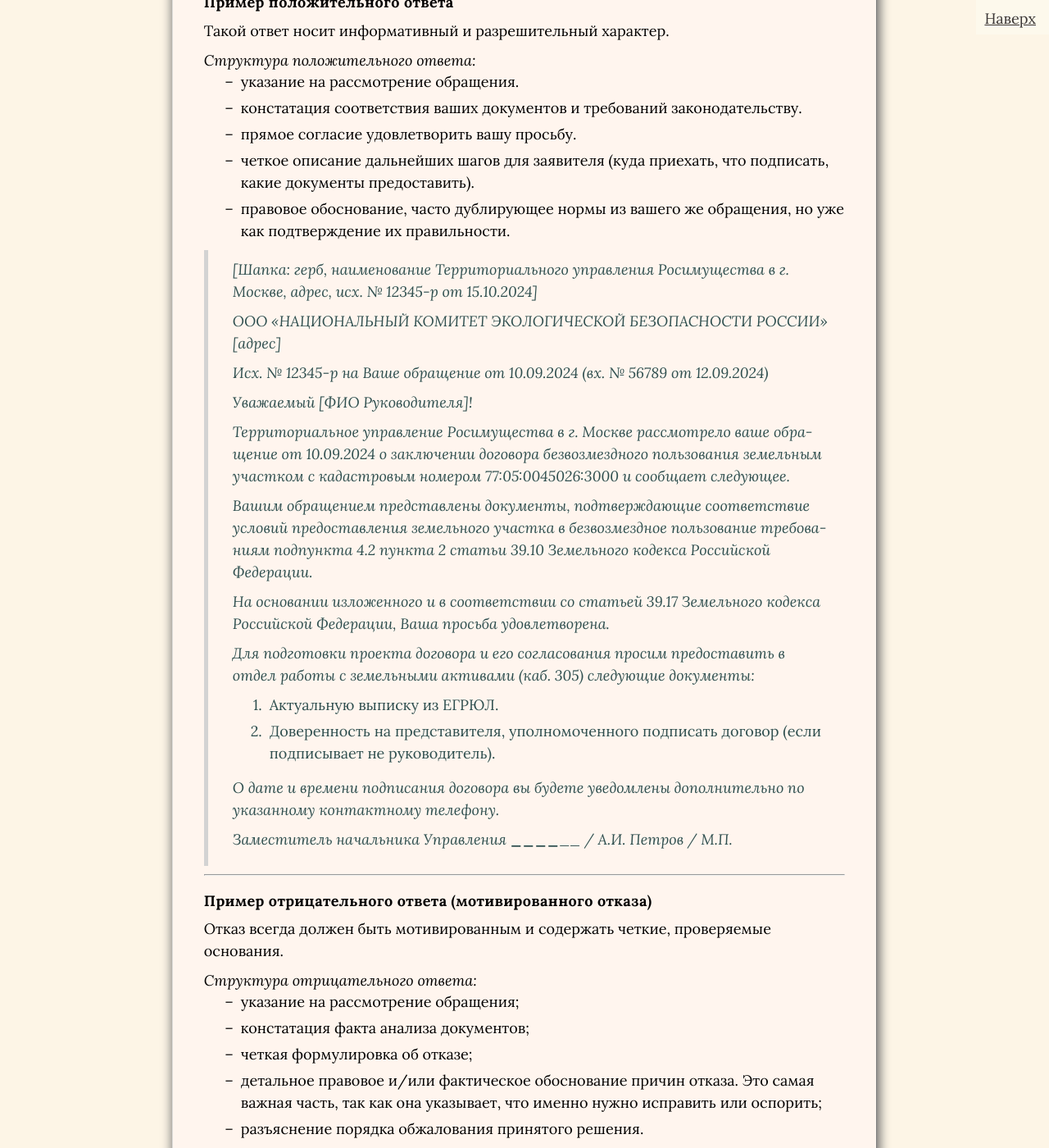
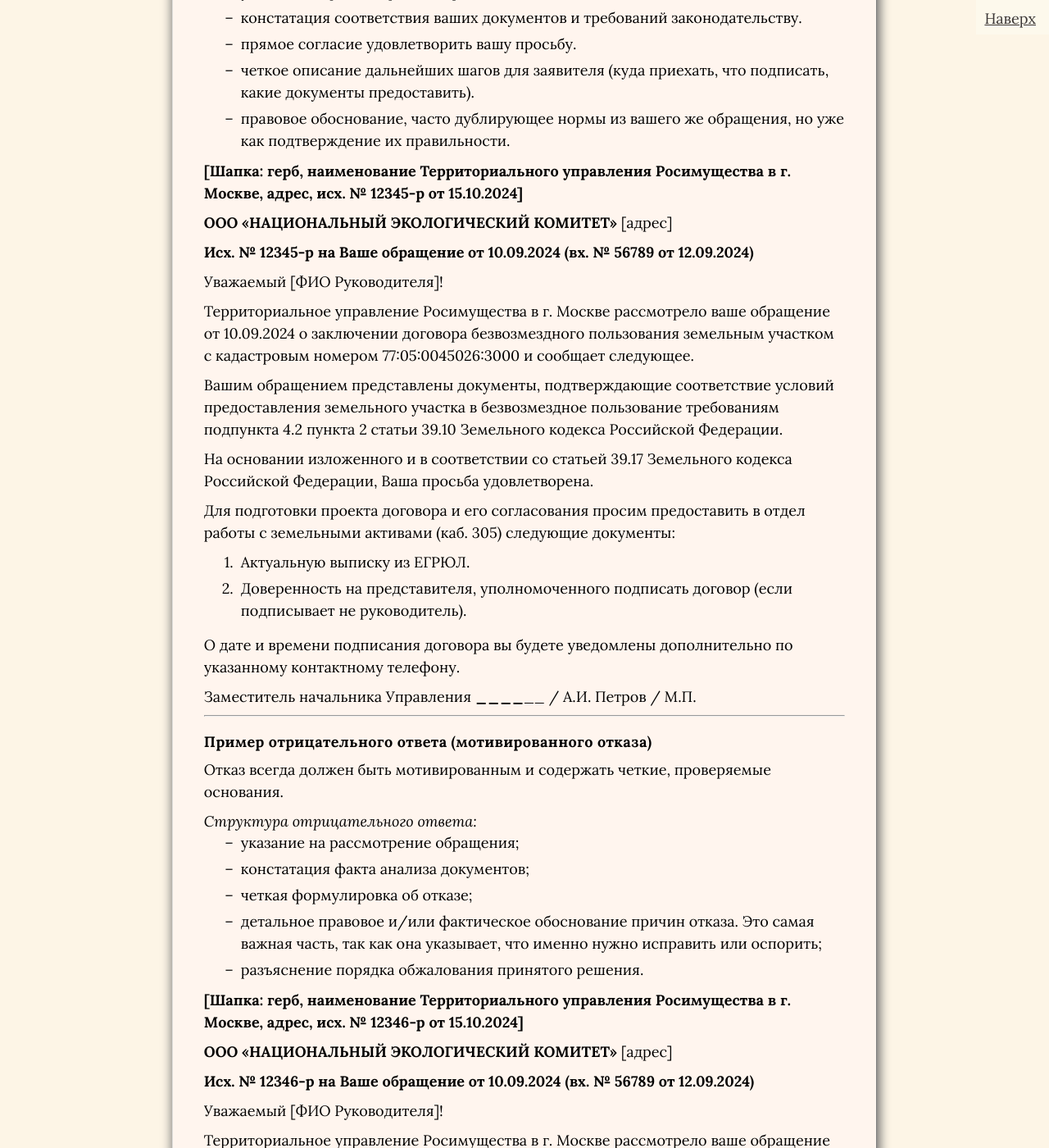
Before and after one commit to SergSi/land-use-art, a Jekyll site: the page built from _posts/2025-09-12-metod.md, in a window 1280 px wide and 1400 px high, scrolled down 23761 px. Shown: the whole window at 82% size. Built offline with Jekyll 4.4.1, drawn with Linux system fonts in a browser that asks for light colours; some web fonts are replaced; some of the changed text lies outside the part shown.

Commit message:
Update 2025-09-12-metod.md

```diff
--- a/_posts/2025-09-12-metod.md
+++ b/_posts/2025-09-12-metod.md
@@ -522,69 +522,69 @@
 
 #### Пример обращения
 
-> **В Территориальный орган Федерального агентства по управлению государственным имуществом**
-> (полное наименование и адрес территориального органа)
->
-> **От Некоммерческой организации**
-> (организационно-правовая форма и полное наименование)
-> (адрес, ИНН, ОГРН)
->
-> **Исх. № [номер] от «[дата]» [месяц] 2024 г.**
-> **Контактное лицо: [ФИО]**
-> **Тел.: [номер телефона]**
->
-> ------
->
-> **ЗАЯВЛЕНИЕ**
-> **о заключении договора безвозмездного пользования земельным участком, находящимся в федеральной собственности**
->
-> Уважаемый руководитель!
->
-> [Полное наименование организации] (далее — Организация) обращается с просьбой о заключении договора безвозмездного пользования земельным участком, находящимся в федеральной собственности, с кадастровым номером **[Кадастровый номер земельного участка]**, расположенным по адресу: **[Адрес земельного участка]**.
->
-> **Основанием для обращения** является необходимость обеспечения законного режима использования земельного участка, на котором расположен объект федеральной собственности — **[Наименование объекта]** (кадастровый номер: **[Кадастровый номер объекта]**), переданное Организации на ответственное хранение.
-> *[Краткое пояснение: Указать тип объекта и его назначение, например: "защитное сооружение гражданской обороны", "нежилое здание" и т.п.]*
->
-> **Правовое обоснование заключения договора безвозмездного пользования:**
->
-> В соответствии с действующим законодательством, использование земельных участков, находящихся в государственной или муниципальной собственности, должно осуществляться на предусмотренных законом правах.
->
-> 1. **Статья 39.10 Земельного кодекса Российской Федерации (ЗК РФ)** регламентирует предоставление земельных участков, находящихся в государственной или муниципальной собственности, в безвозмездное пользование.
->    **Подпункт 4.2 пункта 2 статьи 39.10 ЗК РФ** предусматривает возможность предоставления земельного участка в безвозмездное пользование некоммерческим организациям при условии, что на участке расположены находящиеся в государственной собственности здания/сооружения, переданные им в безвозмездное пользование.
-> 2. **Применимость указанной нормы к нашей ситуации:**
->    - организация является некоммерческой (что подтверждается уставными документами);
->    - на земельном участке расположен объект недвижимости, находящийся в федеральной собственности;
->    - указанный объект передан Организации на праве безвозмездного пользования на основании **[Реквизиты распорядительного документа]**.
->      *[Краткое пояснение: Указать тип и реквизиты документа, например: "Распоряжение Территориального управления Росимущества от [дата] № [номер]"]*
->
-> Таким образом, все условия, предусмотренные законодательством для заключения договора безвозмездного пользования земельным участком, соблюдены.
->
-> Заключение договора позволит легализовать использование земельного участка, необходимого для обеспечения сохранности объекта федеральной собственности.
->
-> На основании изложенного и в соответствии со статьями 39.10, 39.14, 39.17 Земельного кодекса Российской Федерации,
->
-> **ПРОСИМ:**
->
-> 1. Рассмотреть настоящее заявление и заключить договор безвозмездного пользования земельным участком с кадастровым номером **[Кадастровый номер земельного участка]**.
-> 2. Установить срок действия договора до момента прекращения права безвозмездного пользования расположенным на участке объектом недвижимости.
->
-> **Приложения:**
->
-> 1. Копия свидетельства о государственной регистрации некоммерческой организации.
-> 2. Копия Устава Организации.
-> 3. Копия документа, подтверждающего право безвозмездного пользования объектом недвижимости*.
->    *[Краткое пояснение: Указать конкретный документ, например: "Распоряжение о передаче имущества"]*
-> 4. Выписки из ЕГРН на земельный участок и объект недвижимости.
-> 5. Доверенность на представителя (при необходимости).
->
-> ------
->
-> Руководитель Организации
-> _________________________ / [ФИО] /
-> (подпись)
-> М.П.
->
-> «[дата]» [месяц] 2024 г.
+**В Территориальный орган Федерального агентства по управлению государственным имуществом**
+(полное наименование и адрес территориального органа)
+
+**От Некоммерческой организации**
+(организационно-правовая форма и полное наименование)
+(адрес, ИНН, ОГРН)
+
+**Исх. № [номер] от «[дата]» [месяц] 2024 г.**
+**Контактное лицо: [ФИО]**
+**Тел.: [номер телефона]**
+
+------
+
+**ЗАЯВЛЕНИЕ**
+**о заключении договора безвозмездного пользования земельным участком, находящимся в федеральной собственности**
+
+Уважаемый руководитель!
+
+[Полное наименование организации] (далее — Организация) обращается с просьбой о заключении договора безвозмездного пользования земельным участком, находящимся в федеральной собственности, с кадастровым номером **[Кадастровый номер земельного участка]**, расположенным по адресу: **[Адрес земельного участка]**.
+
+**Основанием для обращения** является необходимость обеспечения законного режима использования земельного участка, на котором расположен объект федеральной собственности — **[Наименование объекта]** (кадастровый номер: **[Кадастровый номер объекта]**), переданное Организации на ответственное хранение.
+*[Краткое пояснение: Указать тип объекта и его назначение, например: "защитное сооружение гражданской обороны", "нежилое здание" и т.п.]*
+
+**Правовое обоснование заключения договора безвозмездного пользования:**
+
+В соответствии с действующим законодательством, использование земельных участков, находящихся в государственной или муниципальной собственности, должно осуществляться на предусмотренных законом правах.
+
+1. **Статья 39.10 Земельного кодекса Российской Федерации (ЗК РФ)** регламентирует предоставление земельных участков, находящихся в государственной или муниципальной собственности, в безвозмездное пользование.
+   **Подпункт 4.2 пункта 2 статьи 39.10 ЗК РФ** предусматривает возможность предоставления земельного участка в безвозмездное пользование некоммерческим организациям при условии, что на участке расположены находящиеся в государственной собственности здания/сооружения, переданные им в безвозмездное пользование.
+2. **Применимость указанной нормы к нашей ситуации:**
+   - организация является некоммерческой (что подтверждается уставными документами);
+   - на земельном участке расположен объект недвижимости, находящийся в федеральной собственности;
+   - указанный объект передан Организации на праве безвозмездного пользования на основании **[Реквизиты распорядительного документа]**.
+     *[Краткое пояснение: Указать тип и реквизиты документа, например: "Распоряжение Территориального управления Росимущества от [дата] № [номер]"]*
+
+Таким образом, все условия, предусмотренные законодательством для заключения договора безвозмездного пользования земельным участком, соблюдены.
+
+Заключение договора позволит легализовать использование земельного участка, необходимого для обеспечения сохранности объекта федеральной собственности.
+
+На основании изложенного и в соответствии со статьями 39.10, 39.14, 39.17 Земельного кодекса Российской Федерации,
+
+**ПРОСИМ:**
+
+1. Рассмотреть настоящее заявление и заключить договор безвозмездного пользования земельным участком с кадастровым номером **[Кадастровый номер земельного участка]**.
+2. Установить срок действия договора до момента прекращения права безвозмездного пользования расположенным на участке объектом недвижимости.
+
+**Приложения:**
+
+1. Копия свидетельства о государственной регистрации некоммерческой организации.
+2. Копия Устава Организации.
+3. Копия документа, подтверждающего право безвозмездного пользования объектом недвижимости*.
+   *[Краткое пояснение: Указать конкретный документ, например: "Распоряжение о передаче имущества"]*
+4. Выписки из ЕГРН на земельный участок и объект недвижимости.
+5. Доверенность на представителя (при необходимости).
+
+------
+
+Руководитель Организации
+_________________________ / [ФИО] /
+(подпись)
+М.П.
+
+«[дата]» [месяц] 2024 г.
 
 <div style="page-break-before: always; margin-top: 30px;">
     <h3 style="position: absolute; left: -9999px; opacity: 0; height: 0; margin: 0; padding: 0;">
@@ -626,32 +626,31 @@
 *   четкое описание дальнейших шагов для заявителя (куда приехать, что подписать, какие документы предоставить).
 *   правовое обоснование, часто дублирующее нормы из вашего же обращения, но уже как подтверждение их правильности.
 
-> [Шапка: герб, наименование Территориального управления Росимущества в г. Москве, адрес, исх. № 12345-р от 15.10.2024]
->
-> ООО «НАЦИОНАЛЬНЫЙ КОМИТЕТ
-> ЭКОЛОГИЧЕСКОЙ БЕЗОПАСНОСТИ РОССИИ»
-> [адрес]
->
-> Исх. № 12345-р на Ваше обращение от 10.09.2024
-> (вх. № 56789 от 12.09.2024)
->
-> Уважаемый [ФИО Руководителя]!
->
-> Территориальное управление Росимущества в г. Москве рассмотрело ваше обращение от 10.09.2024 о заключении договора безвозмездного пользования земельным участком с кадастровым номером 77:05:0045026:3000 и сообщает следующее.
->
-> Вашим обращением представлены документы, подтверждающие соответствие условий предоставления земельного участка в безвозмездное пользование требованиям подпункта 4.2 пункта 2 статьи 39.10 Земельного кодекса Российской Федерации.
->
-> На основании изложенного и в соответствии со статьей 39.17 Земельного кодекса Российской Федерации, Ваша просьба удовлетворена.
->
-> Для подготовки проекта договора и его согласования просим предоставить в отдел работы с земельными активами (каб. 305) следующие документы:
-> 1. Актуальную выписку из ЕГРЮЛ.
-> 2. Доверенность на представителя, уполномоченного подписать договор (если подписывает не руководитель).
->
-> О дате и времени подписания договора вы будете уведомлены дополнительно по указанному контактному телефону.
->
-> Заместитель начальника Управления
-> ________________ / А.И. Петров /
-> М.П.
+**[Шапка: герб, наименование Территориального управления Росимущества в г. Москве, адрес, исх. № 12345-р от 15.10.2024]**
+
+**ООО «НАЦИОНАЛЬНЫЙ ЭКОЛОГИЧЕСКИЙ КОМИТЕТ»**
+[адрес]
+
+**Исх. № 12345-р на Ваше обращение от 10.09.2024**
+**(вх. № 56789 от 12.09.2024)**
+
+Уважаемый [ФИО Руководителя]!
+
+Территориальное управление Росимущества в г. Москве рассмотрело ваше обращение от 10.09.2024 о заключении договора безвозмездного пользования земельным участком с кадастровым номером 77:05:0045026:3000 и сообщает следующее.
+
+Вашим обращением представлены документы, подтверждающие соответствие условий предоставления земельного участка в безвозмездное пользование требованиям подпункта 4.2 пункта 2 статьи 39.10 Земельного кодекса Российской Федерации.
+
+На основании изложенного и в соответствии со статьей 39.17 Земельного кодекса Российской Федерации, Ваша просьба удовлетворена.
+
+Для подготовки проекта договора и его согласования просим предоставить в отдел работы с земельными активами (каб. 305) следующие документы:
+1. Актуальную выписку из ЕГРЮЛ.
+2. Доверенность на представителя, уполномоченного подписать договор (если подписывает не руководитель).
+
+О дате и времени подписания договора вы будете уведомлены дополнительно по указанному контактному телефону.
+
+Заместитель начальника Управления
+________________ / А.И. Петров /
+М.П.
 
 ---
 
@@ -666,29 +665,28 @@
 *   детальное правовое и/или фактическое обоснование причин отказа. Это самая важная часть, так как она указывает, что именно нужно исправить или оспорить;
 *   разъяснение порядка обжалования принятого решения.
 
-> [Шапка: герб, наименование Территориального управления Росимущества в г. Москве, адрес, исх. № 12346-р от 15.10.2024]
->
-> ООО «НАЦИОНАЛЬНЫЙ КОМИТЕТ
-> ЭКОЛОГИЧЕСКОЙ БЕЗОПАСНОСТИ РОССИИ»
-> [адрес]
->
-> Исх. № 12346-р на Ваше обращение от 10.09.2024
-> (вх. № 56789 от 12.09.2024)
->
-> Уважаемый [ФИО Руководителя]!
->
-> Территориальное управление Росимущества в г. Москве рассмотрело ваше обращение от 10.09.2024 о заключении договора безвозмездного пользования земельным участком с кадастровым номером 77:05:0045026:3000 и сообщает следующее.
->
-> В ходе рассмотрения обращения установлено, что представленное Вами Дополнительное соглашение от 20.12.2017 № Д/07-14/1 не содержит прямого указания на безвозмездность пользования федеральным имуществом (сооружением), а определяет исключительно условия ответственного хранения.
->
-> Таким образом, право безвозмездного пользования объектом недвижимости, которое является обязательным условием применения подпункта 4.2 пункта 2 статьи 39.10 Земельного кодекса Российской Федерации, надлежащим образом не подтверждено.
->
-> В связи с непредставлением документов, в полной мере подтверждающих право безвозмездного пользования сооружением, кадастровый номер 77:05:0045026:1400, в предоставлении земельного участка в безвозмездное пользование на основании указанной нормы права отказать.
->
-> Настоящее решение может быть обжаловано в вышестоящий орган (Федеральное агентство по управлению государственным имуществом) или в суд в установленном порядке.
->
-> Заместитель начальника Управления
-> ________________ / А.И. Петров /
-> М.П.
+**[Шапка: герб, наименование Территориального управления Росимущества в г. Москве, адрес, исх. № 12346-р от 15.10.2024]**
+
+**ООО «НАЦИОНАЛЬНЫЙ ЭКОЛОГИЧЕСКИЙ КОМИТЕТ»**
+[адрес]
+
+**Исх. № 12346-р на Ваше обращение от 10.09.2024**
+**(вх. № 56789 от 12.09.2024)**
+
+Уважаемый [ФИО Руководителя]!
+
+Территориальное управление Росимущества в г. Москве рассмотрело ваше обращение от 10.09.2024 о заключении договора безвозмездного пользования земельным участком с кадастровым номером 77:05:0045026:3000 и сообщает следующее.
+
+В ходе рассмотрения обращения установлено, что представленное Вами Дополнительное соглашение от 20.12.2017 № Д/07-14/1 не содержит прямого указания на безвозмездность пользования федеральным имуществом (сооружением), а определяет исключительно условия ответственного хранения.
+
+Таким образом, право безвозмездного пользования объектом недвижимости, которое является обязательным условием применения подпункта 4.2 пункта 2 статьи 39.10 Земельного кодекса Российской Федерации, надлежащим образом не подтверждено.
+
+В связи с непредставлением документов, в полной мере подтверждающих право безвозмездного пользования сооружением, кадастровый номер 77:05:0045026:1400, в предоставлении земельного участка в безвозмездное пользование на основании указанной нормы права отказать.
+
+Настоящее решение может быть обжаловано в вышестоящий орган (Федеральное агентство по управлению государственным имуществом) или в суд в установленном порядке.
+
+Заместитель начальника Управления
+________________ / А.И. Петров /
+М.П.
 
 В случае получения отрицательного ответа именно его мотивировочная часть является ключом к дальнейшим действиям: нужно либо устранить указанную причину отказа (например, запросить у собственника документ, прямо подтверждающий право безвозмездного пользования), либо обжаловать решение, если вы с ним не согласны.
```
